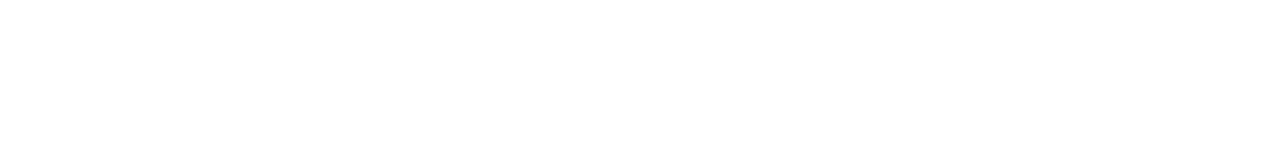
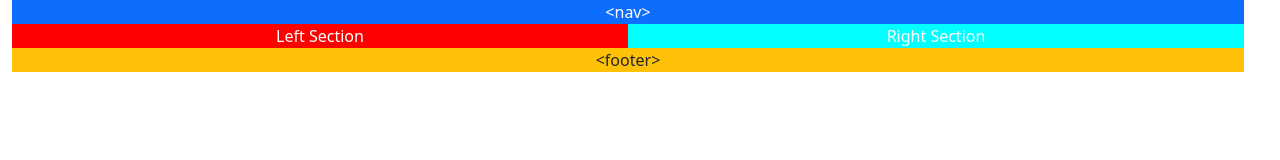
Before and after one commit to DjJeneva/collab-pratice, a plain HTML site: page index.html in a window 1280 px wide. Drawn offline with nearby package versions, Linux system fonts and the light colour scheme.

Commit message:
Created Index Page with Nav, Two Sections, and Footer

```diff
--- a/index.html
+++ b/index.html
@@ -13,6 +13,27 @@
     <title>Bootstarp Bolierplate Template</title>
   </head>
   <body>
+    <nav>
+      <div class="container-fluid row">
+
+        <div class="col text-center bg-primary text-white">&lt;nav&gt;</div>
+      </div>
+    </nav>
+
+    <main>
+      <div class="container-fluid row text-center">
+        <section class="col text-white" style="background-color:red;">Left Section</section>
+
+        <section class="col text-white" style="background-color:aqua;">Right Section</section>
+      </div>
+    </main>
+
+    <footer>
+      <div class="container-fluid row text-center">
+        <div class="col bg-warning">&lt;footer&gt;</div>
+      </div>
+    </footer>
+
 
     <!-- Bootstrap Bundle with Popper -->
     <script src="https://cdn.jsdelivr.net/npm/bootstrap@5.1.3/dist/js/bootstrap.bundle.min.js" integrity="sha384-ka7Sk0Gln4gmtz2MlQnikT1wXgYsOg+OMhuP+IlRH9sENBO0LRn5q+8nbTov4+1p" crossorigin="anonymous"></script>
```
